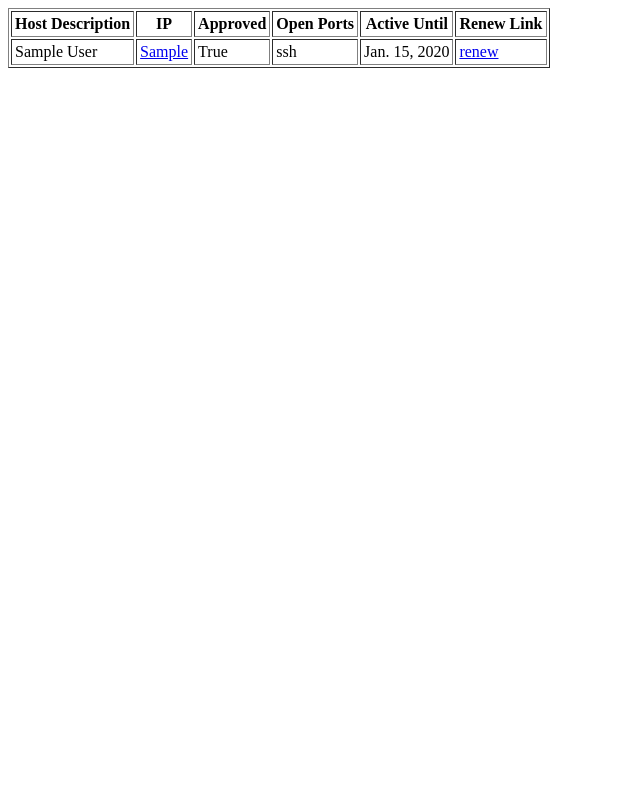
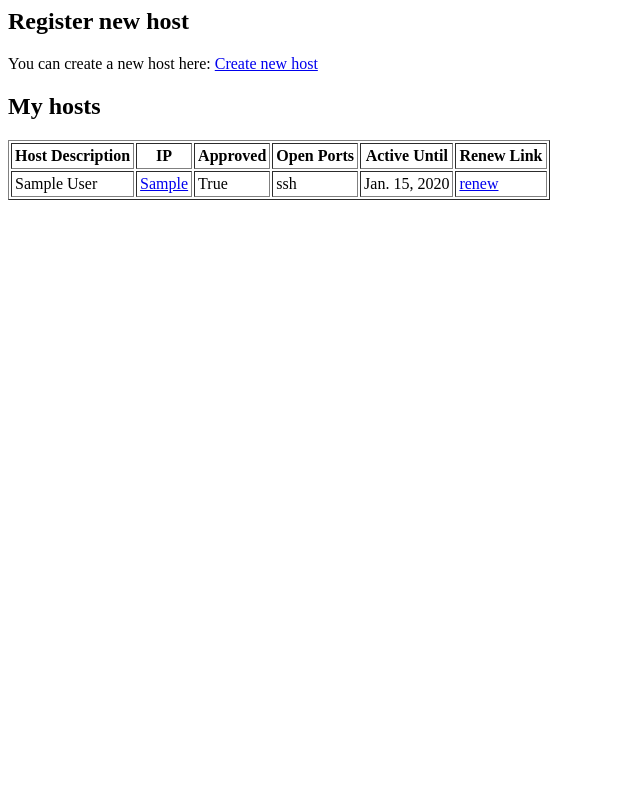
Before and after one commit to soraphis/fwadmin, a Django app: page /fwadmin/list/ in a window 1280 px wide. Shown: the whole page, without its empty margins (0-640 px from the left). Run offline with Django 3.2, Linux system fonts and the light colour scheme; a user stored in the database is signed in; data comes from the database, SQL or seed files in the repository; tables that the repository leaves empty hold one stand-in row (values such as "Sample post").

Commit message:
some headers

```diff
--- a/fwadmin/templates/fwadmin/list.html
+++ b/fwadmin/templates/fwadmin/list.html
@@ -1,3 +1,9 @@
+
+<h2>Register new host</h2>
+You can create a new host here:
+<a href="/fwadmin/new/">Create new host</a>
+
+<h2>My hosts</h2>
 {% if all_hosts %}
     <table border="1" cellpadding="3">
       <tr>
```
